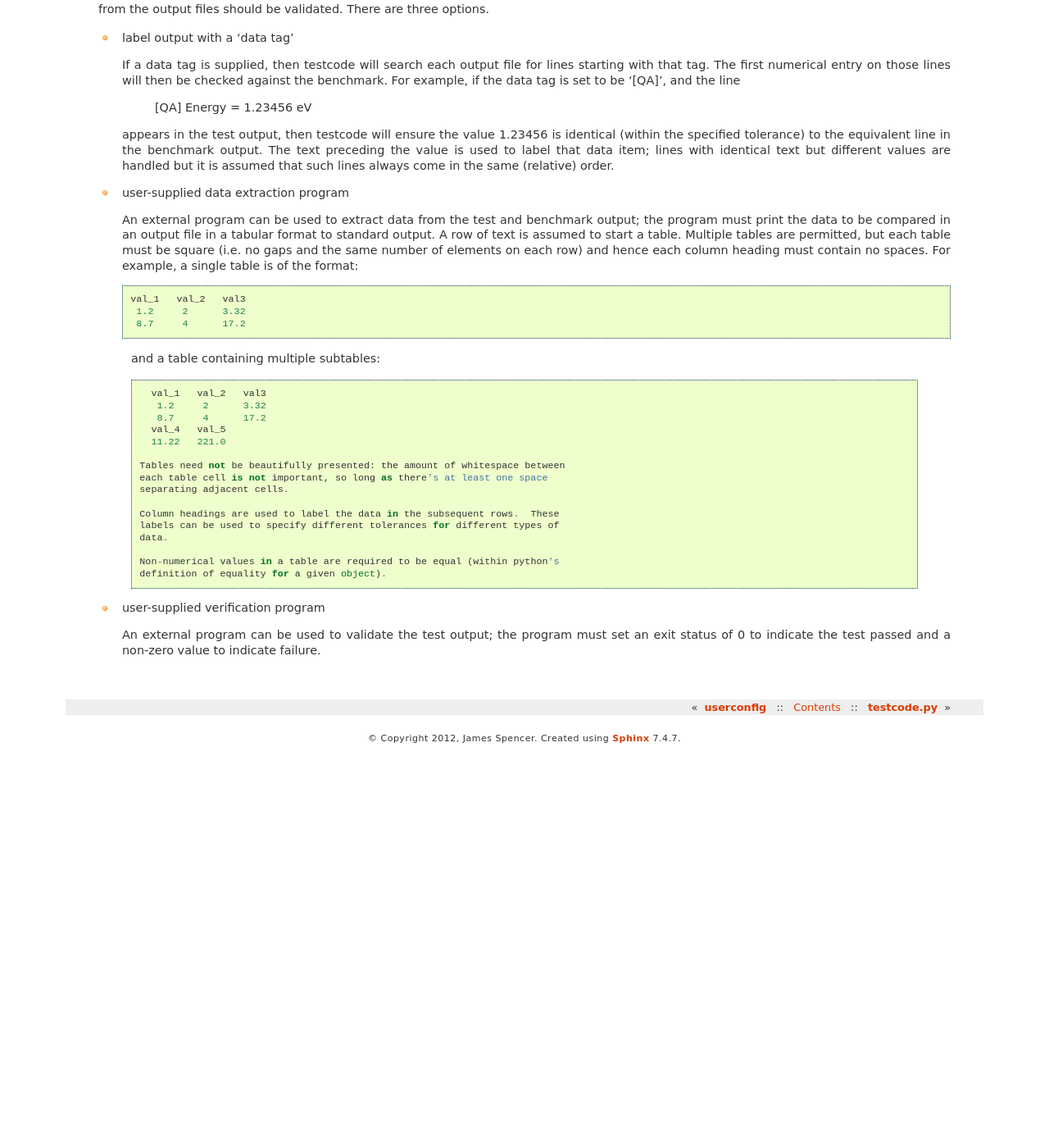
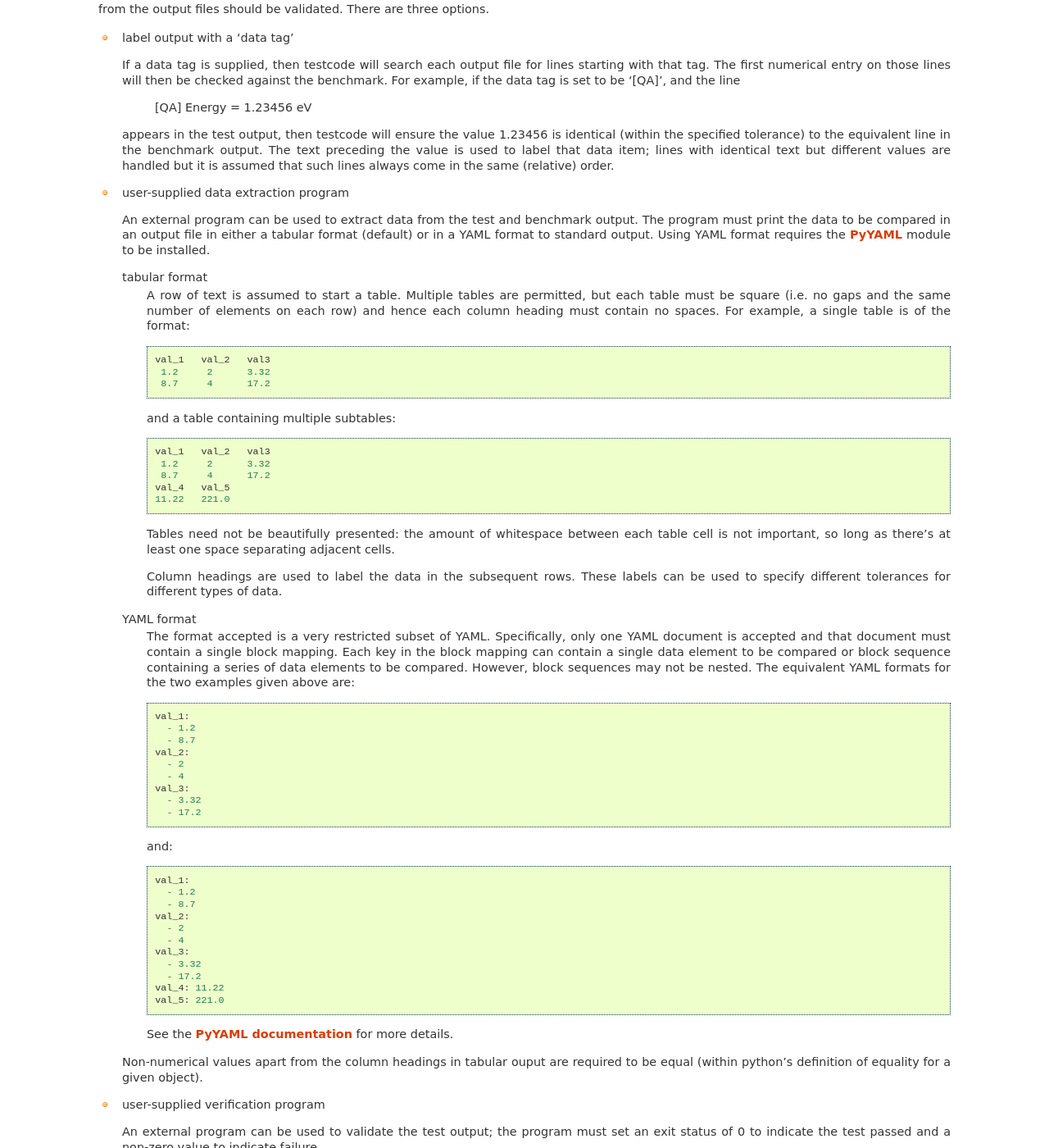
Before and after one commit to jsspencer/testcode, a Sphinx documentation site: the page built from docs/verification.rst, in a window 1280 px wide and 1400 px high, scrolled down 221 px. Shown: the whole window at 82% size. Built offline with Sphinx 7.4.7, drawn with Linux system fonts in a browser that asks for light colours; before the commit the page ends 1138 px from its top, so only the background shows below that.

Commit message:
Allow the external data extraction program to return YAML format.

```diff
--- a/docs/verification.rst
+++ b/docs/verification.rst
@@ -25,35 +27,76 @@ should be validated.  There are three options.
 * user-supplied data extraction program
 
   An external program can be used to extract data from the test and benchmark
-  output; the program must print the data to be compared in an output file in
-  a tabular format to standard output.  A row of text is assumed to start
-  a table.  Multiple tables are permitted, but each table must be square (i.e.
-  no gaps and the same number of elements on each row) and hence each column
-  heading must contain no spaces.  For example, a single table is of the
-  format::
+  output.  The program must print the data to be compared in an output file in
+  either a tabular format (default) or in a YAML format to standard output.
+  Using YAML format requires the `PyYAML <http://pyyaml.org>`_ module to be
+  installed.
 
-    val_1   val_2   val3
-     1.2     2      3.32
-     8.7     4      17.2
+  tabular format
+      A row of text is assumed to start a table.  Multiple tables are permitted,
+      but each table must be square (i.e.  no gaps and the same number of elements
+      on each row) and hence each column heading must contain no spaces.  For
+      example, a single table is of the format::
 
- and a table containing multiple subtables::
+        val_1   val_2   val3
+         1.2     2      3.32
+         8.7     4      17.2
 
-    val_1   val_2   val3
-     1.2     2      3.32
-     8.7     4      17.2
-    val_4   val_5
-    11.22   221.0
+      and a table containing multiple subtables::
 
-  Tables need not be beautifully presented: the amount of whitespace between
-  each table cell is not important, so long as there's at least one space
-  separating adjacent cells.
+        val_1   val_2   val3
+         1.2     2      3.32
+         8.7     4      17.2
+        val_4   val_5
+        11.22   221.0
 
-  Column headings are used to label the data in the subsequent rows.  These
-  labels can be used to specify different tolerances for different types of
-  data.
+      Tables need not be beautifully presented: the amount of whitespace
+      between each table cell is not important, so long as there's at least one
+      space separating adjacent cells.
 
-  Non-numerical values in a table are required to be equal (within python's
-  definition of equality for a given object).
+      Column headings are used to label the data in the subsequent rows.  These
+      labels can be used to specify different tolerances for different types of
+      data.
+
+  YAML format
+      The format accepted is a very restricted subset of YAML.  Specifically,
+      only one YAML document is accepted and that document must contain
+      a single block mapping.  Each key in the block mapping can contain
+      a single data element to be compared or block sequence containing
+      a series of data elements to be compared.  However, block sequences may
+      not be nested.  The equivalent YAML formats for the two examples given
+      above are::
+
+          val_1:
+            - 1.2
+            - 8.7
+          val_2:
+            - 2
+            - 4
+          val_3:
+            - 3.32
+            - 17.2
+
+      and::
+
+          val_1:
+            - 1.2
+            - 8.7
+          val_2:
+            - 2
+            - 4
+          val_3:
+            - 3.32
+            - 17.2
+          val_4: 11.22
+          val_5: 221.0
+
+      See the `PyYAML documentation
+      <http://pyyaml.org/wiki/PyYAMLDocumentation>`_ for more details.
+
+  Non-numerical values apart from the column headings in tabular ouput are
+  required to be equal (within python's definition of equality for a given
+  object).
 
 * user-supplied verification program
 
```
Also changed, not shown: other parts of docs/verification.rst (+2 -0 lines), docs/userconfig.rst (+6 -3 lines), 2 other files.
